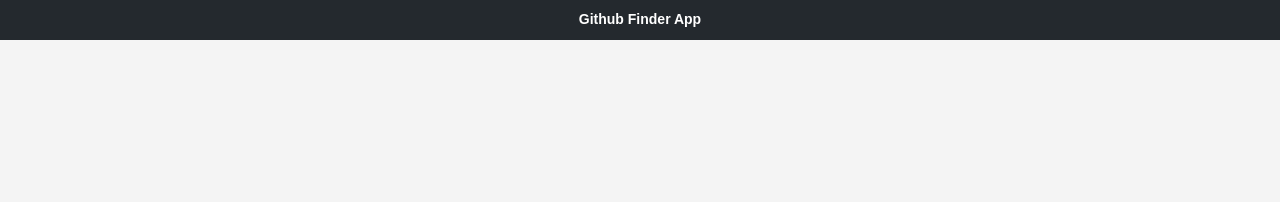
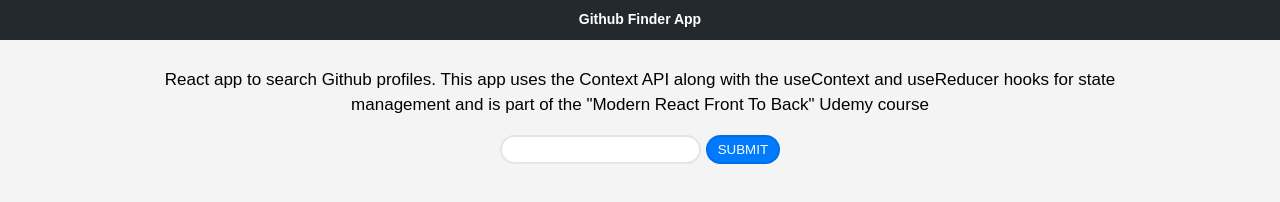
Before and after one commit to alfi-ramadhani/Github-Finder-JS-API-Project, a plain HTML site: page index.html in a window 1280 px wide. Drawn offline with Linux system fonts and the light colour scheme; files whose address does not match are found by name.

Commit message:
first commit[F

```diff
--- a/index.html
+++ b/index.html
@@ -11,5 +11,11 @@
     <a class="navbrand" href="#0" >Github Finder App</a>
   </header>
 
+  <div class="container">
+    <p>React app to search Github profiles. This app uses the Context API along with the useContext and useReducer hooks for state management and is part of the "Modern React Front To Back" Udemy course</p>
+    <input type="text" name="search" id="searchInput"> <input class="btn" type="submit" value="SUBMIT">
+
+  </div>
+
 </body>
 </html>
--- a/style.css
+++ b/style.css
@@ -22,7 +22,6 @@
   font-weight: 600;
   padding: 0.5em;
   text-align: center;
-  margin-bottom: 10px;
 }
 
 a {
@@ -34,33 +33,19 @@
   color: rgba(255, 255, 255, 0.5);
 }
 
-#container {
+.container {
+  text-align: center;
   width: 80%;
   margin: auto;
   padding: 10px;
 }
-
-/* input{
-  padding: 5px 10px;
-  border: 2px solid rgba(0, 0, 0, 0.1);
-  border-radius: 20px;
-  color: #007bff;
-  background-color: #fff;
-} */
-
-/* html [type="button"], [type="submit"] {
-  padding: 5px 10px;
-  border: 2px solid rgba(0, 0, 0, 0.1);
-  border-radius: 20px;
-  color: #fff;
-  background-color: #007bff;
-} */
 
 .btn {
   padding: 5px 10px;
   border: 2px solid rgba(0, 0, 0, 0.1);
   border-radius: 20px;
   color: #fff;
+  font-family: 'Montserrat', sans-serif;
   background-color: #007bff;
 }
 
```
